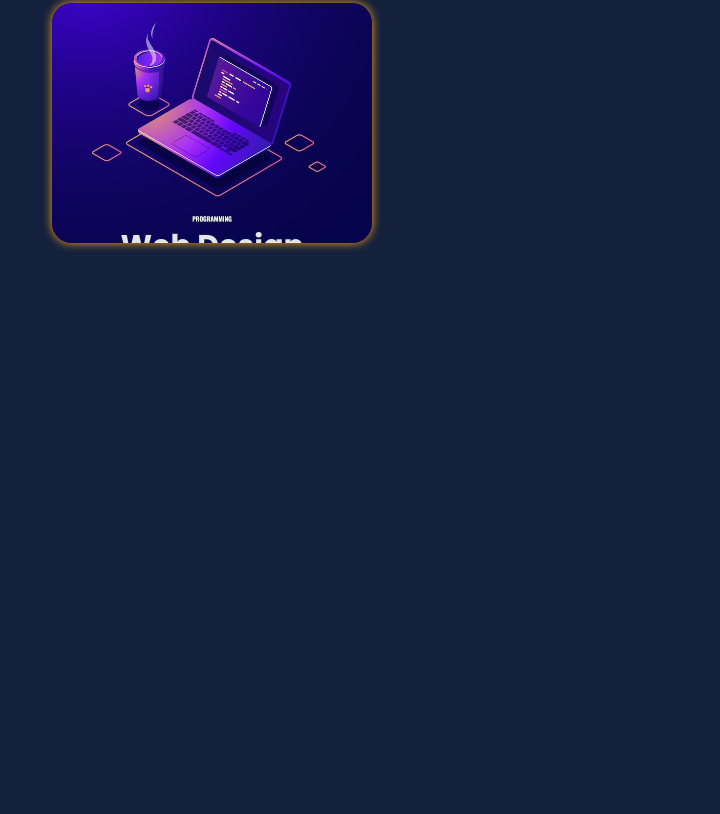
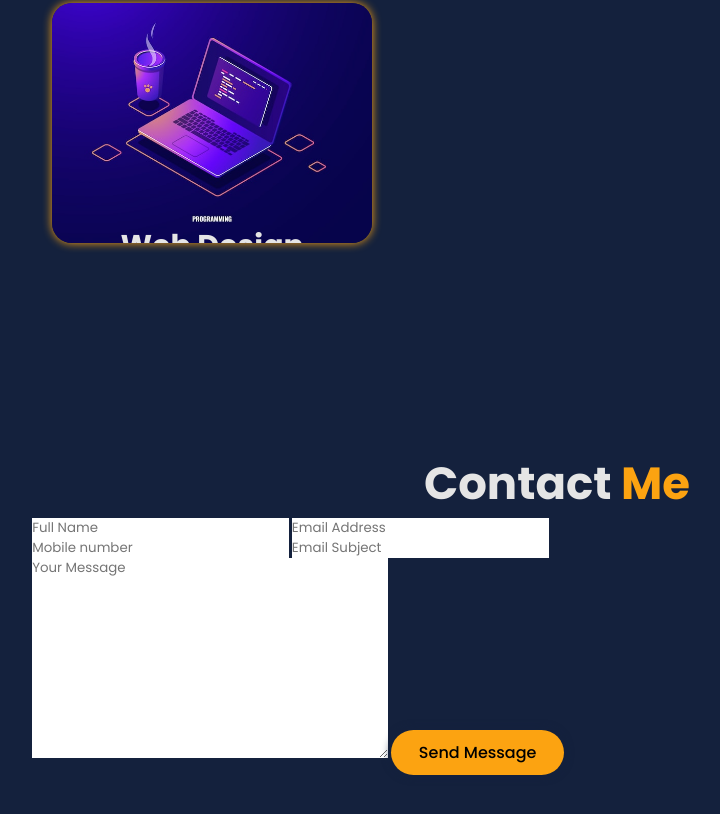
Before and after one commit to supunpramod/Portfolio, a plain HTML site: page index.html in a window 1280 px wide. Shown: the part 2850-3664 px from the top of the page, without its empty margins (83-803 px from the left). Before the commit the page ends 3200 px from the top, so only its background shows below. Drawn offline with Linux system fonts and the light colour scheme.

Commit message:
The html code of the contact section is complete😊🙌 there is more CSS👍

```diff
--- a/index.html
+++ b/index.html
@@ -22,7 +22,7 @@
         <a href="#About" >About</a>
         <a href="#services" >Services</a>
         <a href="#portfolio" >Portfolio</a>
-        <a href="#Contact" >Contact</a>
+        <a href="#contact" >Contact</a>
 
     </nav>
     </header>
@@ -150,8 +150,26 @@
     </div>
       </div>
 
+    </section>
 
+    <!--CONTACT SECTION DESIGN-->
+    <section classs="contact" id="contact">
+      <h2 class="heading">Contact<span> Me</span></h2>
 
+      <form action="#">
+        <div class="input-box">
+          <input type="text" placeholder="Full Name">
+          <input type="email" placeholder="Email Address">
+        </div>
+
+        <div class="input-box">
+          <input type="number" placeholder="Mobile number">
+          <input type="text" placeholder="Email Subject">
+        </div>
+        <textarea name=" " id="" cols="30" rows="10" placeholder="Your Message"></textarea>
+        <input type="submit" value="Send Message" class="btn">
+
+      </form>
 
     </section>
 
```
